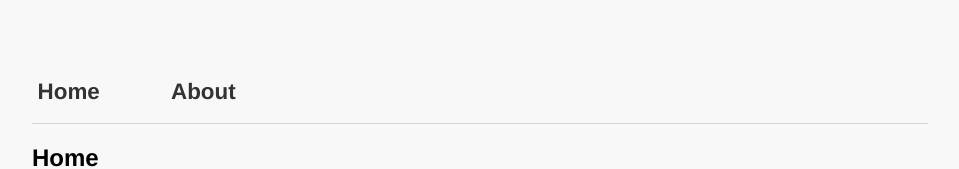
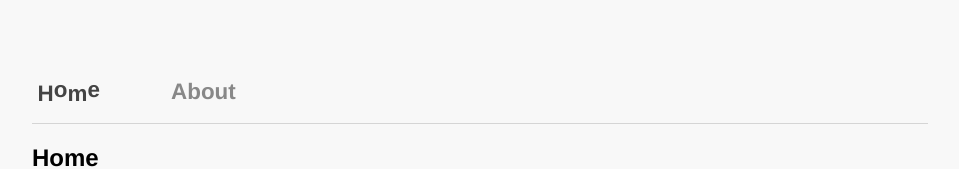
Before and after one commit to calumleask/portfolio-website, a React app: page / in a window 1280 px wide. Shown: the top 169 px of the page, without its empty margins (160-1119 px from the left). Built offline with nearby package versions, Linux system fonts and the light colour scheme.

Commit message:
Animating the NavBar links

```diff
--- a/package.json
+++ b/package.json
@@ -26,6 +26,7 @@
     "eslint": "^6.8.0",
     "eslint-plugin-react": "^7.18.0",
     "prop-types": "^15.7.2",
+    "react-animations": "^1.0.0",
     "style-loader": "^1.1.3",
     "styled-components": "^5.0.0",
     "webpack": "^4.41.5",
--- /dev/null
+++ b/src/NavBar/Components/MovingLetter.jsx
@@ -0,0 +1,40 @@
+import React from "react";
+import PropTypes from "prop-types";
+import styled from "styled-components";
+
+const Letter = styled.div`
+    color: #888;
+    display: inline;
+    position: relative;
+    text-decoration: none;
+    top: 0;
+    transition: top 0.25s;
+`;
+
+class MovingLetter extends React.Component {
+
+    getStyle() {
+        const { hover, offset, active } = this.props;
+        const style = {};
+        const emOffset = (active ? 0.1 : -0.1) * offset + "em";
+        style.top = active || hover ? emOffset : 0;
+        style.color = active ? "#444" : "#888";
+        return style;
+    }
+
+    render() {
+        const { children } = this.props;
+        if (typeof children === "string" || children instanceof String) {
+            return (<Letter style={this.getStyle()}>{children}</Letter>);
+        }
+    }
+}
+
+MovingLetter.propTypes = {
+    hover: PropTypes.bool.isRequired,
+    active: PropTypes.bool.isRequired,
+    offset: PropTypes.number.isRequired,
+    children: PropTypes.string
+};
+
+export default MovingLetter;
--- a/src/NavBar/Components/NavLink.jsx
+++ b/src/NavBar/Components/NavLink.jsx
@@ -1,7 +1,10 @@
 import React from "react";
 import PropTypes from "prop-types";
 import { Link } from "react-router-dom";
+import { withRouter } from "react-router-dom";
 import styled from "styled-components";
+
+import NavLinkText from "~/NavBar/Components/NavLinkText.jsx";
 
 const ListItem = styled.li`
     display: inline;
@@ -24,11 +27,15 @@ const StlyedLink = styled(Link)`
 class NavLink extends React.Component {
 
     render() {
-        const { to, text } = this.props;
+        const { to, text, location } = this.props;
+
+        const active = location.pathname === to;
 
         return (
             <ListItem>
-                <StlyedLink to={to}>{text}</StlyedLink>
+                <StlyedLink to={to}>
+                    <NavLinkText active={active}>{text}</NavLinkText>
+                </StlyedLink>
             </ListItem>
         );
     }
@@ -36,7 +43,8 @@ class NavLink extends React.Component {
 
 NavLink.propTypes = {
     to: PropTypes.string.isRequired,
-    text: PropTypes.string.isRequired
+    text: PropTypes.string.isRequired,
+    location: PropTypes.object.isRequired
 };
 
-export default NavLink;
+export default withRouter(NavLink);
--- /dev/null
+++ b/src/NavBar/Components/NavLinkText.jsx
@@ -0,0 +1,71 @@
+import React from "react";
+import PropTypes from "prop-types";
+import styled from "styled-components";
+
+import MovingLetter from "~/NavBar/Components/MovingLetter.jsx";
+
+const Div = styled.div`
+    display: inline;
+`;
+
+class NavLinkText extends React.Component {
+
+    constructor(props) {
+        super(props);
+
+        this.state = {
+            hover: false
+        };
+
+        this._textAnimationTimeout = null;
+
+        this.onMouseEnterHandler = this.onMouseEnterHandler.bind(this);
+        this.onMouseLeaveHandler = this.onMouseLeaveHandler.bind(this);
+    }
+
+    onMouseEnterHandler() {
+        this.setState({ hover: true, seconds: 0 });
+    }
+
+    onMouseLeaveHandler() {
+        this.setState({ hover: false, seconds: 0 });
+    }
+
+    getLettersElements() {
+        const { children, active } = this.props;
+
+        if (typeof children === "string" || children instanceof String) {
+            return [...children].map((letter, index) => {
+                const offset = (index % 2 === 0) ? 1 : -1;
+                return (
+                    <MovingLetter
+                        key={index}
+                        hover={this.state.hover}
+                        offset={offset}
+                        active={active}
+                        >
+                        {letter}
+                    </MovingLetter>
+                );
+            });
+        }
+        else {
+            return null;
+        }
+    }
+
+    render() {
+        return (
+            <Div onMouseEnter={this.onMouseEnterHandler} onMouseLeave={this.onMouseLeaveHandler}>
+                {this.getLettersElements()}
+            </Div>
+        );
+    }
+}
+
+NavLinkText.propTypes = {
+    active: PropTypes.bool.isRequired,
+    children: PropTypes.string
+};
+
+export default NavLinkText;
```
